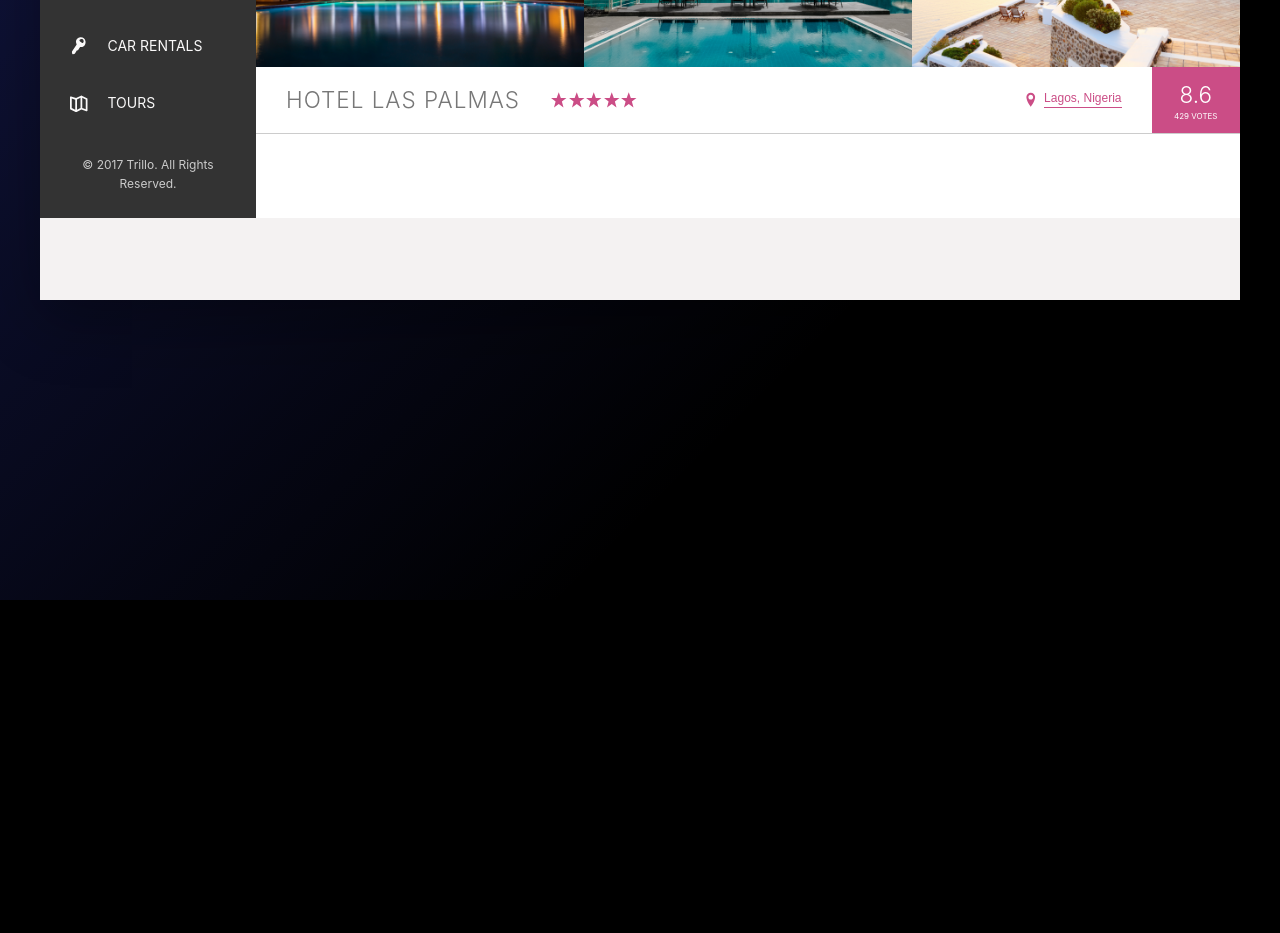
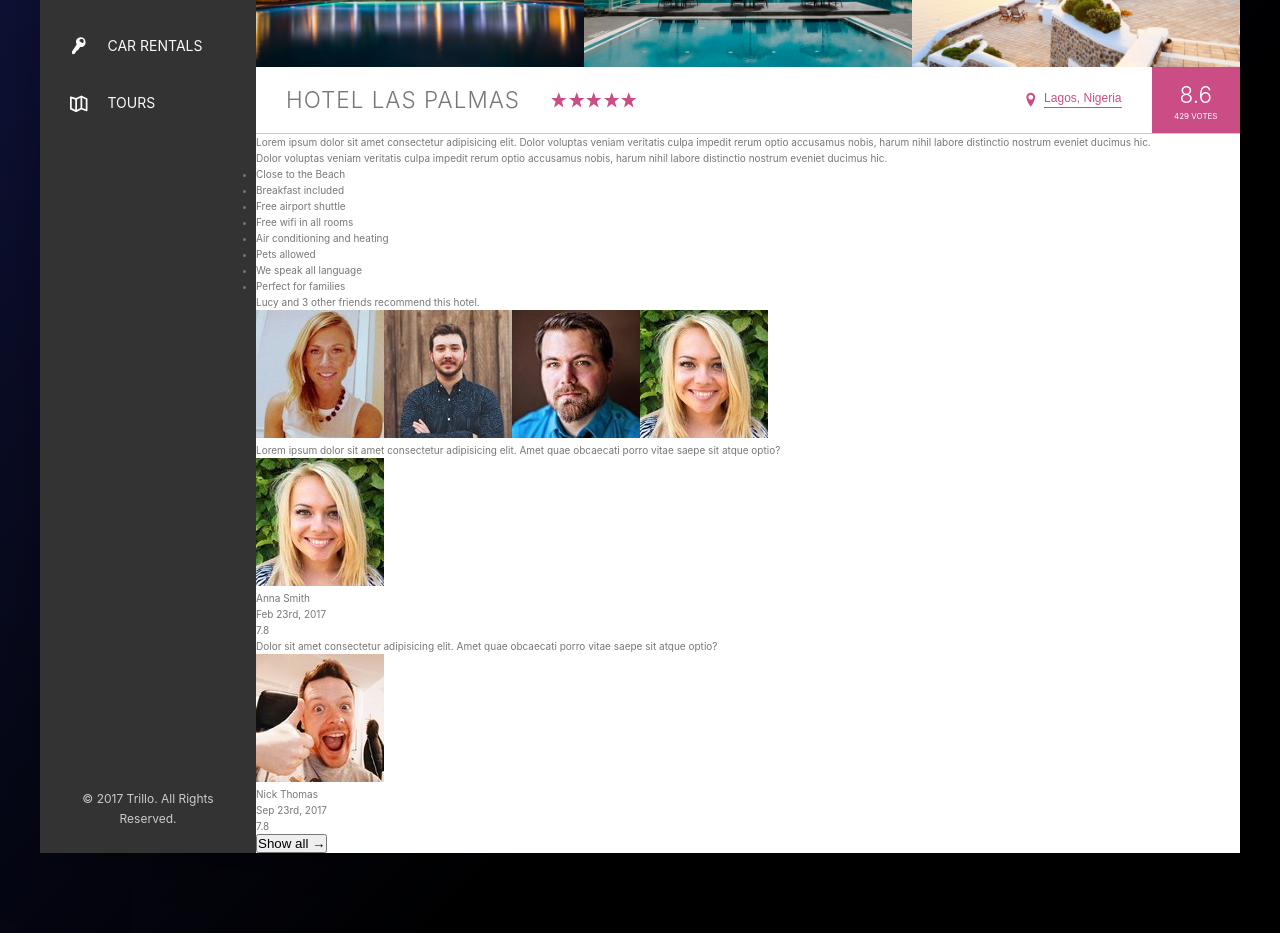
Before and after one commit to b-45/Vue-Sass-Bem, a Vue app: page /#/ in a window 1280 px wide. Shown: the part 280-1213 px from the top of the page. Before the commit the page ends 880 px from the top, so only its background shows below. Built offline with nearby package versions, Linux system fonts and the light colour scheme.

Commit message:
added html template for HotelDetail

```diff
--- a/src/components/Content/TheHotelView/HotelDetail.vue
+++ b/src/components/Content/TheHotelView/HotelDetail.vue
@@ -1,3 +1,71 @@
 <template>
+  <div class="detail">
+    <div class="description">
+      <p class="paragraph">
+        Lorem ipsum dolor sit amet consectetur adipisicing elit. Dolor voluptas veniam veritatis culpa impedit rerum optio accusamus
+        nobis, harum nihil labore distinctio nostrum eveniet ducimus hic.
+      </p>
+      <p class="paragraph">
+        Dolor voluptas veniam veritatis culpa impedit rerum optio accusamus nobis, harum nihil labore distinctio nostrum eveniet
+        ducimus hic.
+      </p>
 
+      <ul class="list">
+        <li class="list__item">Close to the Beach</li>
+        <li class="list__item">Breakfast included</li>
+        <li class="list__item">Free airport shuttle</li>
+        <li class="list__item">Free wifi in all rooms</li>
+        <li class="list__item">Air conditioning and heating</li>
+        <li class="list__item">Pets allowed</li>
+        <li class="list__item">We speak all language</li>
+        <li class="list__item">Perfect for families</li>
+      </ul>
+      <div class="recommend">
+        <p class="recommend__count">
+          Lucy and 3 other friends recommend this hotel.
+        </p>
+        <div class="recommend__friends">
+          <img src="../../../img/user-2.jpg" alt="Friends 1" class="recommend__photo">
+          <img src="../../../img/user-4.jpg" alt="Friends 2" class="recommend__photo">
+          <img src="../../../img/user-5.jpg" alt="Friends 3" class="recommend__photo">
+          <img src="../../../img/user-6.jpg" alt="Friends 4" class="recommend__photo">
+        </div>
+      </div>
+    </div>
+
+    <div class="user-reviews">
+      <figure class="user-reviews">
+        <figure class="review">
+          <blockquote class="review__text">
+            Lorem ipsum dolor sit amet consectetur adipisicing elit. Amet quae obcaecati porro vitae saepe sit atque optio?
+          </blockquote>
+          <figcaption class="review__user">
+            <img src="../../../img/user-6.jpg" alt="User 1" class="review__photo">
+            <div class="review__user-box">
+              <p class="review__user-name">Anna Smith</p>
+              <p class="review__user-date">Feb 23rd, 2017</p>
+            </div>
+            <div class="review__rating">7.8</div>
+          </figcaption>
+        </figure>
+
+        <figure class="review">
+          <blockquote class="review__text">
+            Dolor sit amet consectetur adipisicing elit. Amet quae obcaecati porro vitae saepe sit atque optio?
+          </blockquote>
+          <figcaption class="review__user">
+            <img src="../../../img/user-1.jpg" alt="User 1" class="review__photo">
+            <div class="review__user-box">
+              <p class="review__user-name">Nick Thomas</p>
+              <p class="review__user-date">Sep 23rd, 2017</p>
+            </div>
+            <div class="review__rating">7.8</div>
+          </figcaption>
+        </figure>
+        <button class="btn-inline">Show all
+          <span>&rarr;</span>
+        </button>
+      </figure>
+    </div>
+  </div>
 </template>
```
